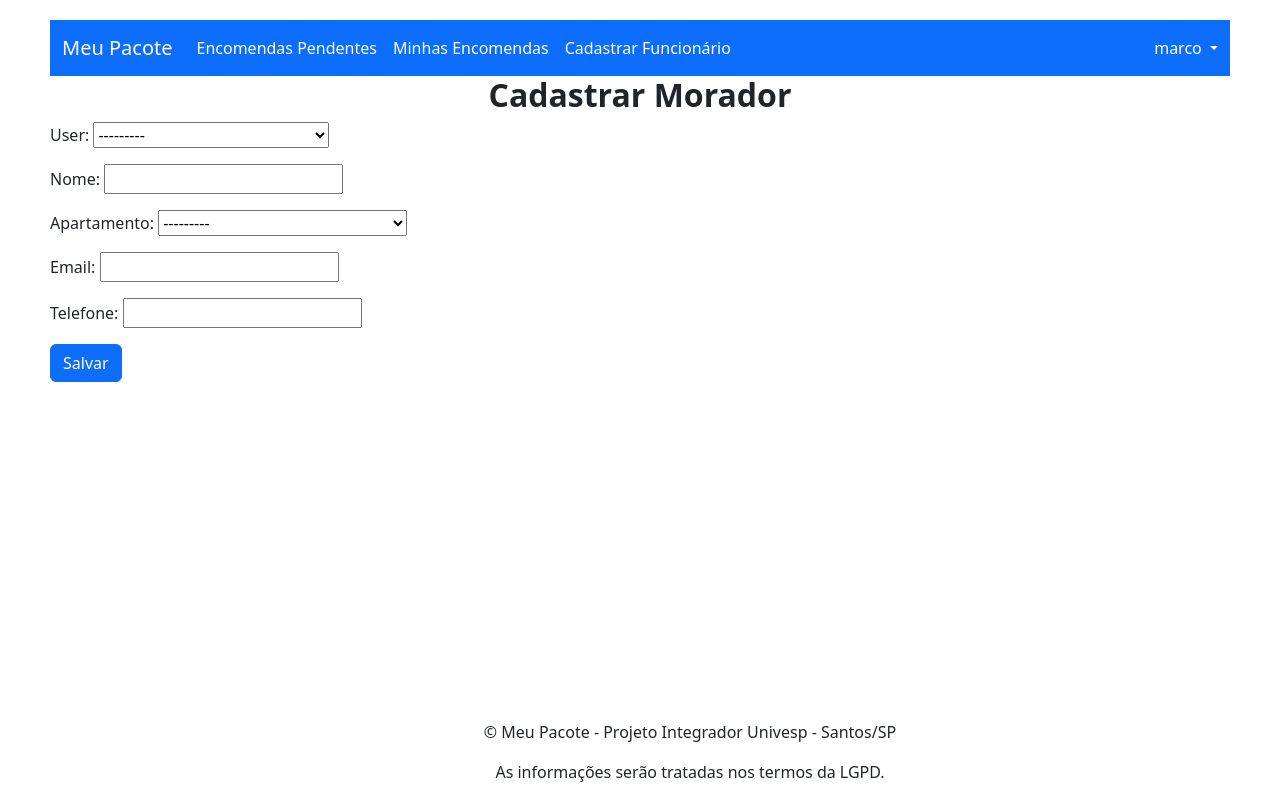
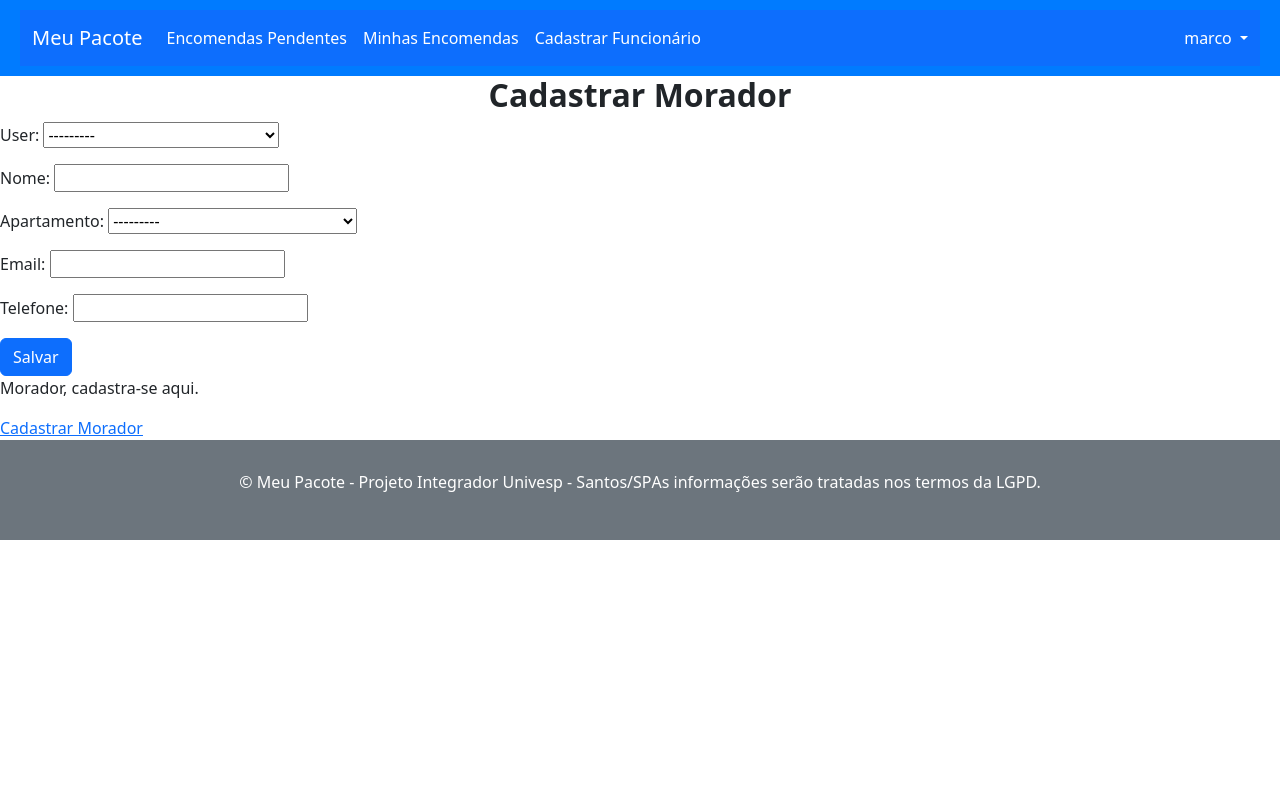
Before and after one commit to MarcoFerreira2202/meupakkote2024, a Django app: page /cadastrar_morador/ in a window 1280 px wide. Run offline with Django 4.2, Linux system fonts and the light colour scheme; a user stored in the database is signed in; data comes from the database, SQL or seed files in the repository; both versions use the stored data as it was after the commit; some libraries are stand-ins or nearby versions.

Commit message:
diversas modificações

```diff
--- a/app_meu_pacote/static/css/styles.css
+++ b/app_meu_pacote/static/css/styles.css
@@ -1,63 +1,75 @@
-html {
-  margin-left: 50px;
-  margin-right: 50px;
-  margin-top: 20px;
-  margin-bottom: 20px;
+/* Variáveis Globais */
+:root {
+  --primary-color: #007bff;
+  --secondary-color: #6c757d;
+  --font-family: 'Arial', sans-serif;
+  --footer-height: 100px;
 }
 
-footer {
-  position: fixed;
-  bottom: 0;
-  width: 100%;
+/* Reset básico para margens e padding */
+* {
+  margin: 0;
+  padding: 0;
+  box-sizing: border-box;
 }
 
-.meu-pacote {
-  padding-left: 10px;
+html, body {
+  height: 100%;  /* Certifique-se de que a altura do html e body ocupe toda a tela */
+  margin: 0;
+  padding: 0;
+  display: flex;
+  flex-direction: column;  /* Faz os elementos internos se organizarem em uma coluna */
 }
 
-table {
-    border-collapse: collapse;
-    width: 100%;
-    margin-bottom: 1rem;
+/* Links */
+a {
+  color: var(--primary-color);
+  text-decoration: none;
 }
 
-  th, td {
-    text-align: left;
-    padding: 0.5rem;
-    border-bottom: 1px solid #ddd;
+a:hover {
+  text-decoration: underline;
 }
 
-  th {
-    background-color: #f5f5f5;
+/* Cabeçalho */
+header {
+  background: var(--primary-color);
+  color: #fff;
+  padding: 10px 20px;
+  text-align: center;
 }
 
-  /* Estilos para os botões */
-  .button {
-    display: inline-block;
-    padding: 0.5rem;
-    background-color: #007bff;
-    color: #fff;
-    text-decoration: none;
-    border-radius: 3px;
+/* Conteúdo Principal */
+
+.main-content {
+  flex: 1;  /* Ocupa todo o espaço disponível */
+  padding: 20px;
 }
 
-  .button:hover {
-    background-color: #0069d9;
+/* Rodapé */
+footer {
+  background: var(--secondary-color);
+  color: #fff;
+  height: var(--footer-height);
+  display: flex;
+  justify-content: center;
+  align-items: center;
+  width: 100%;  /* Garante que o footer ocupe toda a largura */
+}
+/* Responsividade */
+@media (max-width: 768px) {
+
+  .main-content,
+  footer {
+      padding: 10px;
+  }
 }
 
-  /* Estilos para as mensagens de sucesso e erro */
-  .success {
-    background-color: #d4edda;
-    color: #155724;
-    padding: 0.5rem;
-    border-radius: 3px;
-    margin-bottom: 1rem;
+/* Classes auxiliares */
+.text-center {
+  text-align: center;
 }
 
-  .error {
-    background-color: #f8d7da;
-    color: #721c24;
-    padding: 0.5rem;
-    border-radius: 3px;
-    margin-bottom: 1rem;
+.hidden {
+  display: none;
 }
--- a/app_meu_pacote/templates/base.html
+++ b/app_meu_pacote/templates/base.html
@@ -70,7 +70,11 @@
     {% block content %}
     {% endblock %}
   </main>
+  <p>Morador, cadastra-se aqui.</p>
+    <!-- Link para a página de cadastro de morador -->
+    <a href="{% url 'register_morador' %}">Cadastrar Morador</a>
   <footer>
+
     <p class="text-center">&copy; Meu Pacote - Projeto Integrador Univesp - Santos/SP</p>
     <p class="text-center">As informa&ccedil;&otilde;es ser&atilde;o tratadas nos termos da LGPD.</p>
   </footer>
--- a/app_meu_pacote/views.py
+++ b/app_meu_pacote/views.py
@@ -94,7 +94,7 @@ def register_morador(request):
                 apartamento=form.cleaned_data['apartamento']
             )
             morador.save()
-            return redirect('registro_sucesso.html')  # Ajuste para usar o nome correto da URL
+            return redirect('registro_sucesso')  # Ajuste para usar o nome correto da URL
     else:
         form = MoradorRegistrationForm()
     return render(request, 'register_morador.html', {'form': form})#renderizar views
--- a/meu_pacote_project/urls.py
+++ b/meu_pacote_project/urls.py
@@ -2,58 +2,25 @@
 
 The `urlpatterns` list routes URLs to views. For more information please see:
     https://docs.djangoproject.com/en/4.1/topics/http/urls/
-Examples:
-Function views
-    1. Add an import:  from my_app import views
-    2. Add a URL to urlpatterns:  path('', views.home, name='home')
-Class-based views
-    1. Add an import:  from other_app.views import Home
-    2. Add a URL to urlpatterns:  path('', Home.as_view(), name='home')
-Including another URLconf
-    1. Import the include() function: from django.urls import include, path
-    2. Add a URL to urlpatterns:  path('blog/', include('blog.urls'))
 """
 from django.contrib import admin
 from django.urls import path, include
-# from accounts import views
 from app_meu_pacote import views as app_meu_pacote_views
 from accounts import views as accounts_views
-
-# meu_app/urls.py
-from django.urls import path, include
 from rest_framework.routers import DefaultRouter
-from rest_framework.authtoken import views
-#from .views import CondominioViewSet, FuncionarioViewSet, EncomendaViewSet
-from app_meu_pacote.views import CondominioViewSet, FuncionarioViewSet, EncomendaViewSet, BuscarEncomendas, buscar_encomendas_page
-#from app_meu_pacote.views import ObtainAuthToken
-#from app_meu_pacote.views import login_morador_page, my_login_view
 from rest_framework_simplejwt.views import TokenObtainPairView, TokenRefreshView
-# adicionando views
-#from . import views
-# adicionando view registro morador
-from app_meu_pacote.views import register_morador
+from rest_framework.authtoken.views import obtain_auth_token
 
 router = DefaultRouter()
-router.register(r'condominios', CondominioViewSet)
-router.register(r'funcionarios', FuncionarioViewSet)
-router.register(r'encomendas', EncomendaViewSet)
-
-#urlpatterns = [
-#    path('api/', include(router.urls)),
-#]
+router.register(r'condominios', app_meu_pacote_views.CondominioViewSet)
+router.register(r'funcionarios', app_meu_pacote_views.FuncionarioViewSet)
+router.register(r'encomendas', app_meu_pacote_views.EncomendaViewSet)
 
 urlpatterns = [
-    path('api-token-auth/', views.obtain_auth_token),
-    # adicionando view
-    #path('buscar_encomendas/', views.buscar_encomendas_view, name='buscar_encomendas'),
-    #path('buscar_encomendas/', app_meu_pacote_views.buscar_encomendas, name='buscar_encomendas'),
-    #path('login_morador/', login_morador_page, name='login_morador_page'),
-    path('buscar_encomendas/', BuscarEncomendas.as_view(), name='buscar_encomendas'),
+    path('api-token-auth/', obtain_auth_token),
+    path('buscar_encomendas/', app_meu_pacote_views.BuscarEncomendas.as_view(), name='buscar_encomendas'),
     path('api/', include(router.urls)),
-    # API ENCOMENDAS PAGE
-    #path('api/encomendas/' BuscarEncomenadas.as_view())
-    # view morador registro
-    path('register/', register_morador, name='register_morador'),
+    path('register/', app_meu_pacote_views.register_morador, name='register_morador'),
     path('registro_sucesso/', app_meu_pacote_views.registro_sucesso, name='registro_sucesso'),
     path('admin/', admin.site.urls),
     path('', app_meu_pacote_views.index, name='index'),
@@ -68,7 +35,6 @@ urlpatterns = [
     path('login/', accounts_views.login_view, name='login_view'),
     path('signup/', accounts_views.signup_view, name='signup_view'),
     path('telainicial/', app_meu_pacote_views.encomenda, name='telainicial_url'),
-    #path('', include('meu_app.urls')),  # Inclui as URLs do seu aplicativo
     path('api/token/', TokenObtainPairView.as_view(), name='token_obtain_pair'),
     path('api/token/refresh/', TokenRefreshView.as_view(), name='token_refresh'),
 ]
```
Also changed, not shown: app_meu_pacote/templates/registro_sucesso.html (+4 -3 lines), db.sqlite3. Lines whose indentation alone changed are shown as unchanged.
